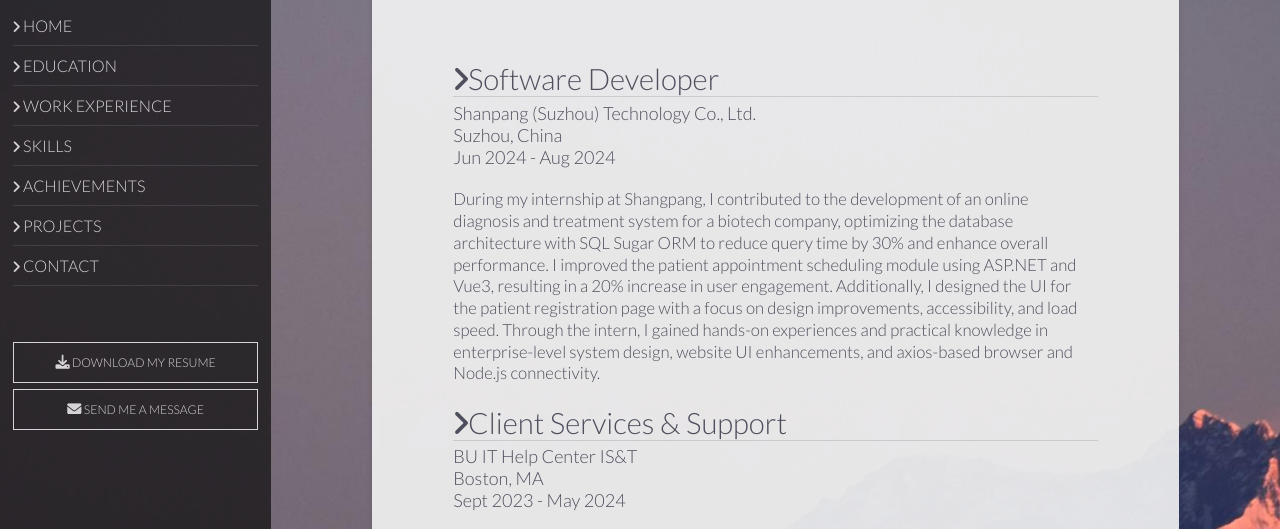
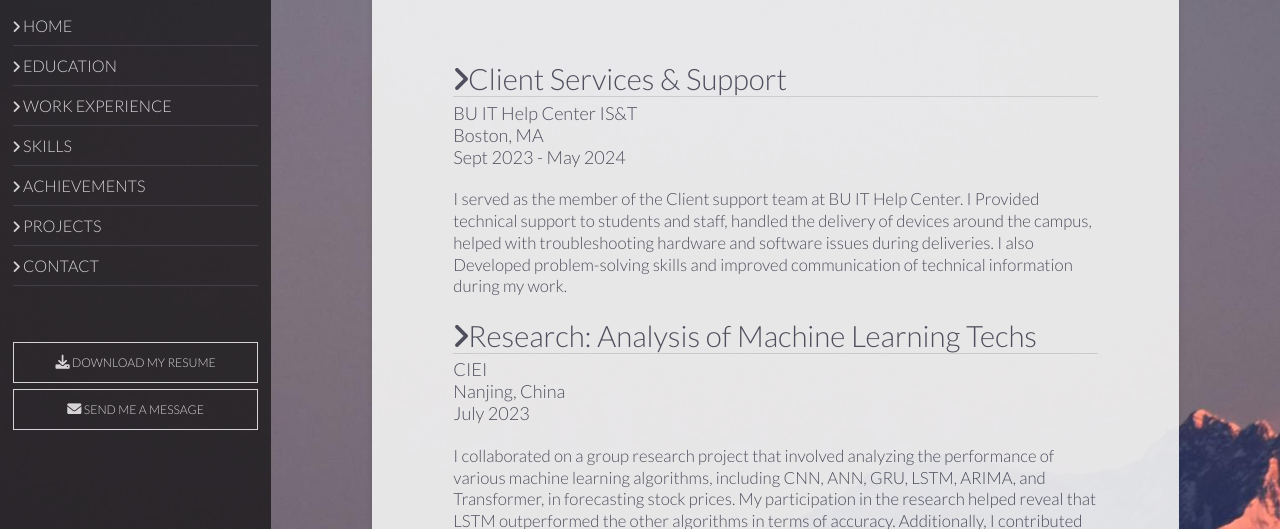
Before and after one commit to JackMuuu/Personal-Resume, a plain HTML site: page experiences/experiences.html in a window 1280 px wide. Shown: the part 237-766 px from the top of the page. Drawn offline with Linux system fonts and the light colour scheme.

```diff
--- a/experiences/experiences.html
+++ b/experiences/experiences.html
@@ -47,13 +47,7 @@
 
                 <h2>Work Experiences</h2>
 
-                <h3><i style='font-size:calc(0.8vh + 1.8vw)' class='fas'>&#xf105;</i>Software Developer</h3>
-                <h4>Shanpang (Suzhou) Technology Co., Ltd. </h4>
-                <h4>Suzhou, China</h4>
-                <h4>Jun 2024 - Aug 2024</h4>
-                <p>
-                    During my internship at Shangpang, I contributed to the development of an online diagnosis and treatment system for a biotech company, optimizing the database architecture with SQL Sugar ORM to reduce query time by 30% and enhance overall performance. I improved the patient appointment scheduling module using ASP.NET and Vue3, resulting in a 20% increase in user engagement. Additionally, I designed the UI for the patient registration page with a focus on design improvements, accessibility, and load speed. Through the intern, I gained hands-on experiences and practical knowledge in enterprise-level system design, website UI enhancements, and axios-based browser and Node.js connectivity.
-                </p>
+
 
                 <h3><i style='font-size:calc(0.8vh + 1.8vw)' class='fas'>&#xf105;</i>Client Services & Support</h3>
                 <h4>BU IT Help Center IS&T </h4>
```
Also changed, not shown: img/clear.png (deleted), img/divide.png (deleted), img/minus.png (deleted), img/multiply.png (deleted), img/number-1.png (deleted), img/number-2.png (deleted), img/number-3.png (deleted), img/number-4.png (deleted), img/plus.png (deleted), img/power.png (deleted), img/profile.jpg, 3 other files.
